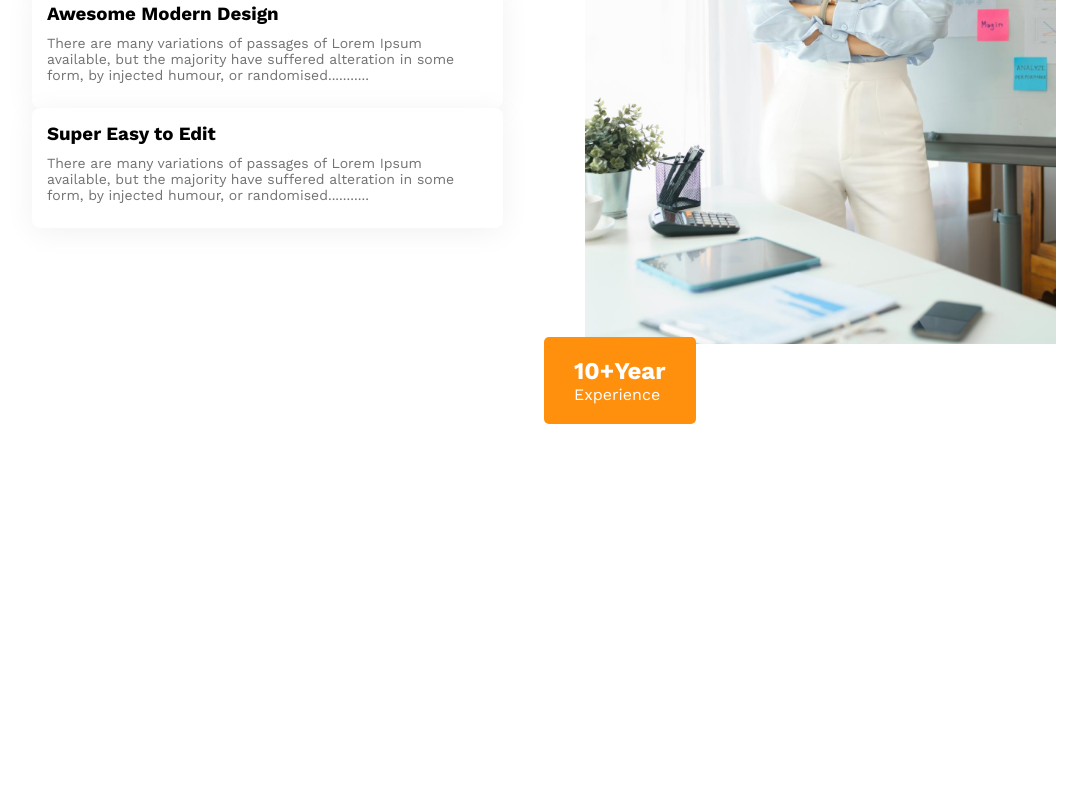
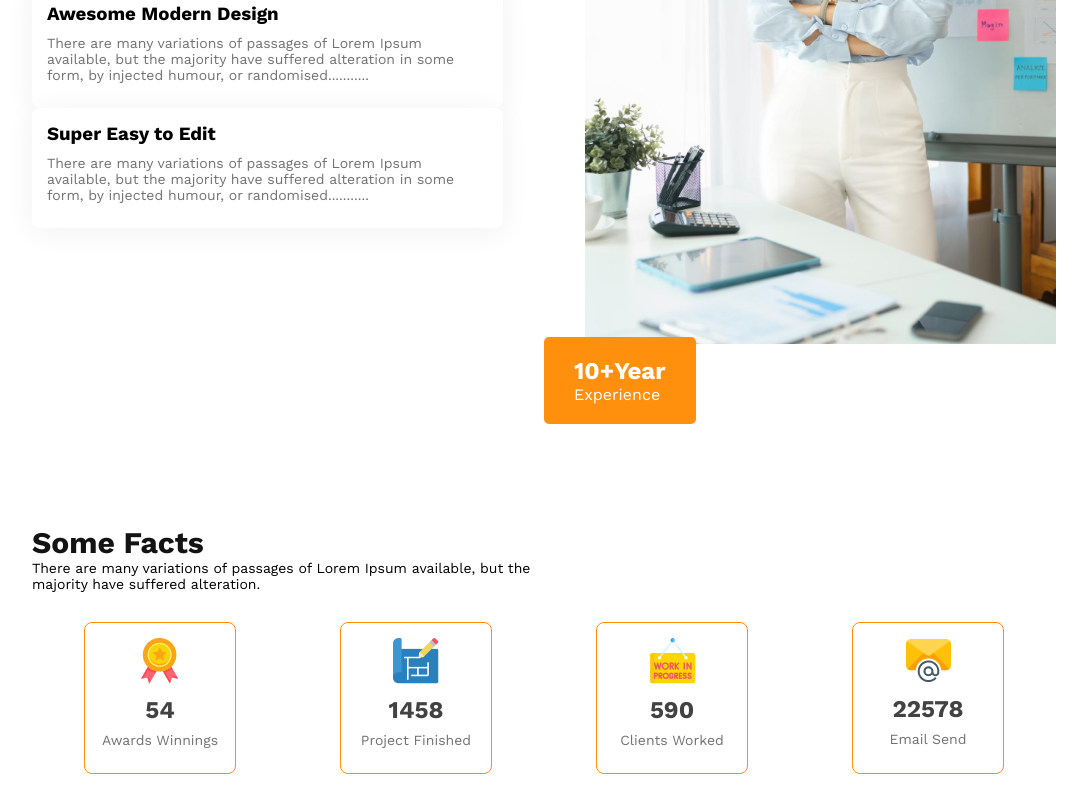
Before and after one commit to mdfaysal7082/Hero-Assign-2, a plain HTML site: page index.html in a window 1280 px wide. Shown: the part 2063-2875 px from the top of the page, without its empty margins (96-1183 px from the left). Before the commit the page ends 2527 px from the top, so only its background shows below. Drawn offline with nearby package versions, Linux system fonts and the light colour scheme.

Commit message:
Fact area added

```diff
--- a/index.html
+++ b/index.html
@@ -88,7 +88,36 @@
                 <p>Experience</p>
             </div>
         </div><!--============Experience-Area End============-->
-        <div class="fact"></div><!--============Fact-Area End============-->
+        <div class="fact-container">
+            <div class="fact">
+                <div class="fact-content">
+                    <h2>Some Facts</h2>
+                    <p>There are many variations of passages of Lorem Ipsum available, but the majority have suffered alteration.</p>
+                </div>
+                <div class="fact-icon">
+                    <div class="fact-item">
+                        <img src="images/icons/ribon.png" alt="ribon">
+                        <h2>54</h2>
+                        <p>Awards Winnings</p>
+                    </div>
+                    <div class="fact-item">
+                        <img src="images/icons/projects.png" alt="projects">
+                        <h2>1458</h2>
+                        <p>Project Finished</p>
+                    </div>
+                    <div class="fact-item">
+                        <img src="images/icons/customers.png" alt="customers">
+                        <h2>590</h2>
+                        <p>Clients Worked</p>
+                    </div>
+                    <div class="fact-item">
+                        <img src="images/icons/email.png" alt="email">
+                        <h2>22578</h2>
+                        <p>Email Send</p>
+                    </div>
+                </div>
+            </div><!--============Fact-Area End============-->
+        </div>
         <div class="sponspor"></div><!--============Sponspor-Area End============-->
     </main>
     <footer>
--- a/style.css
+++ b/style.css
@@ -171,3 +171,48 @@ nav ul li{
     padding: 20px 30px;
 }
 /*============Experience-Area End============*/
+.fact-container{
+    height: 50vh;
+    width: 100%;
+    display: flex;
+    flex-direction: column;
+    justify-content: center;
+    align-items: center;
+}
+.fact{
+    width: 80%;
+}
+.fact-content{
+    width: 50%;
+}
+.fact-content h2{
+    color: #131313;
+    font-size: 30px;
+}
+.fact-content p{
+    font-size: 14px;
+}
+.fact-icon{
+    width: 100%;
+    display: flex;
+    justify-content: space-around;
+    margin: 30px 0;
+}
+.fact-item{
+    border: 1px solid #FF900E;
+    border-radius: 8px;
+    text-align: center;
+    height: 120px;
+    width: 120px;
+    padding: 15px;
+
+}
+.fact-item p{
+    font-size: 14px;
+    color: #727272;
+}
+.fact-item h2{
+    color: #424242;
+    padding: 8px 0;
+}
+/*============Fact-Area End============*/
```
